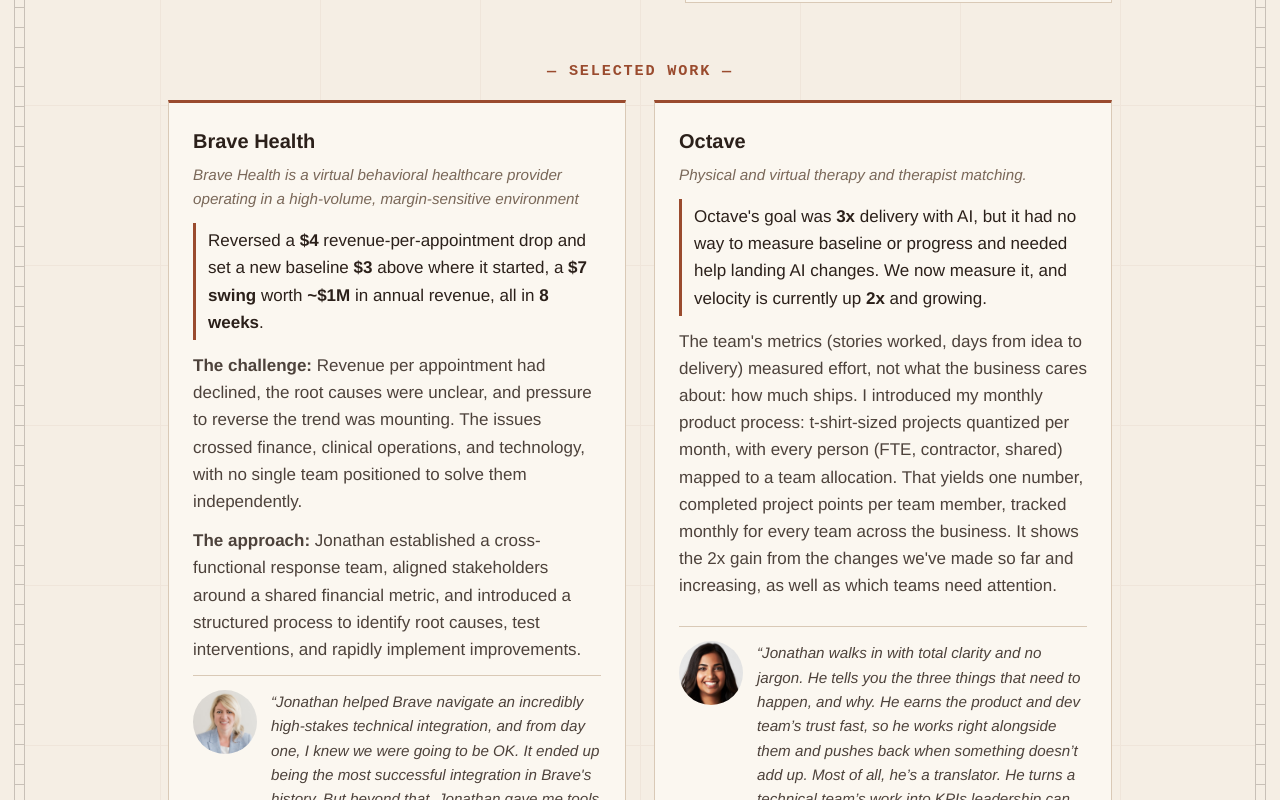
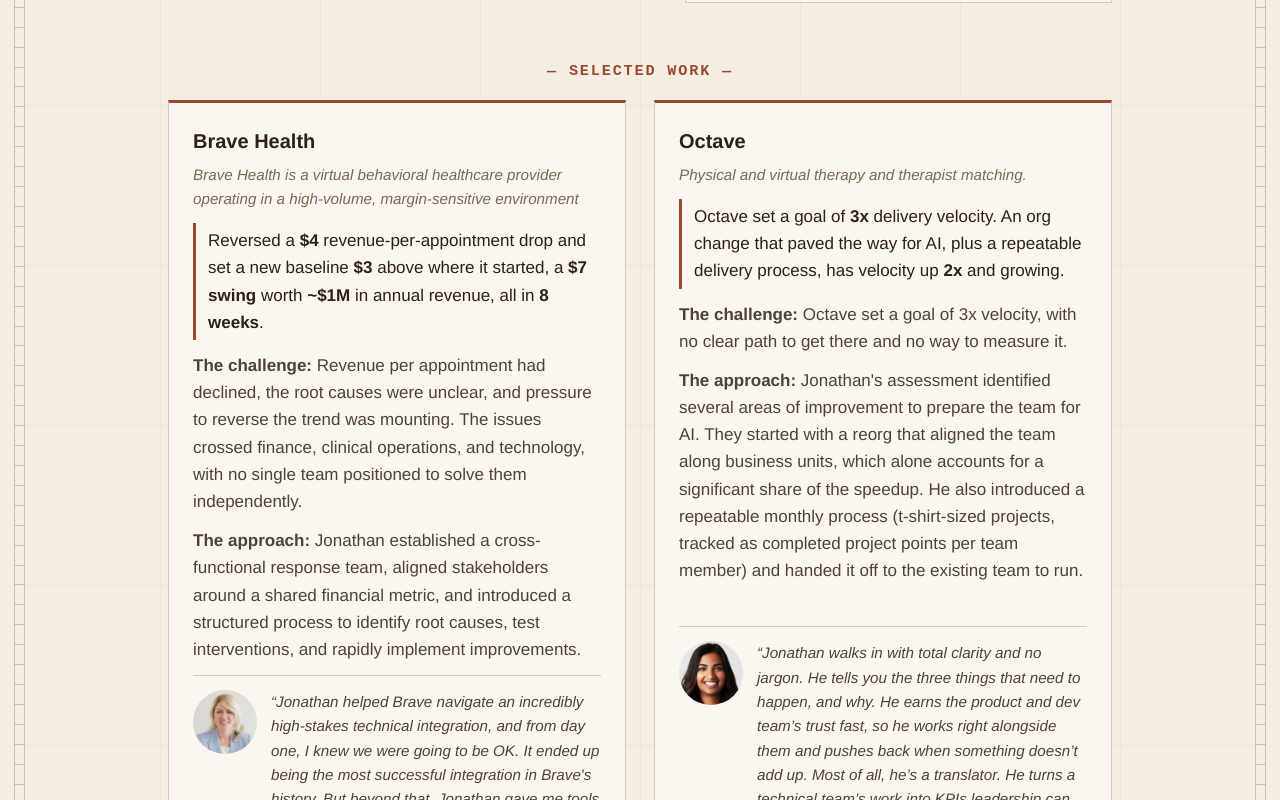
Before and after one commit to jonathansimon/balancedtech-web, a plain HTML site: page introducing/index.html in a window 1280 px wide. Shown: the part 701-1501 px from the top of the page. Drawn offline with Linux system fonts and the light colour scheme.

Commit message:
updating cards

```diff
--- a/introducing/index.html
+++ b/introducing/index.html
@@ -102,8 +102,9 @@
       <article class="case">
         <h3>Octave</h3>
         <p class="desc">Physical and virtual therapy and therapist matching.</p>
-        <p class="result">Octave's goal was <b>3x</b> delivery with AI, but it had no way to measure baseline or progress and needed help landing AI changes. We now measure it, and velocity is currently up <b>2x</b> and growing.</p>
-        <p>The team's metrics (stories worked, days from idea to delivery) measured effort, not what the business cares about: how much ships. I introduced my monthly product process: t-shirt-sized projects quantized per month, with every person (FTE, contractor, shared) mapped to a team allocation. That yields one number, completed project points per team member, tracked monthly for every team across the business. It shows the 2x gain from the changes we've made so far and increasing, as well as which teams need attention.</p>
+        <p class="result">Octave set a goal of <b>3x</b> delivery velocity. An org change that paved the way for AI, plus a repeatable delivery process, has velocity up <b>2x</b> and growing.</p>
+        <p><b>The challenge:</b> Octave set a goal of 3x velocity, with no clear path to get there and no way to measure it.</p>
+        <p><b>The approach:</b> Jonathan's assessment identified several areas of improvement to prepare the team for AI. They started with a reorg that aligned the team along business units, which alone accounts for a significant share of the speedup. He also introduced a repeatable monthly process (t-shirt-sized projects, tracked as completed project points per team member) and handed it off to the existing team to run.</p>
         <div class="quote">
           <img src="img/pooja-crop.png" alt="Pooja Agarwal">
           <div>&ldquo;Jonathan walks in with total clarity and no jargon. He tells you the three things that need to happen, and why. He earns the product and dev team&rsquo;s trust fast, so he works right alongside them and pushes back when something doesn&rsquo;t add up. Most of all, he&rsquo;s a translator. He turns a technical team&rsquo;s work into KPIs leadership can actually manage, holds the team to them, and hands it back to us in a form we can run.&rdquo;<b>Pooja Agarwal, COO at Octave</b></div>
```
